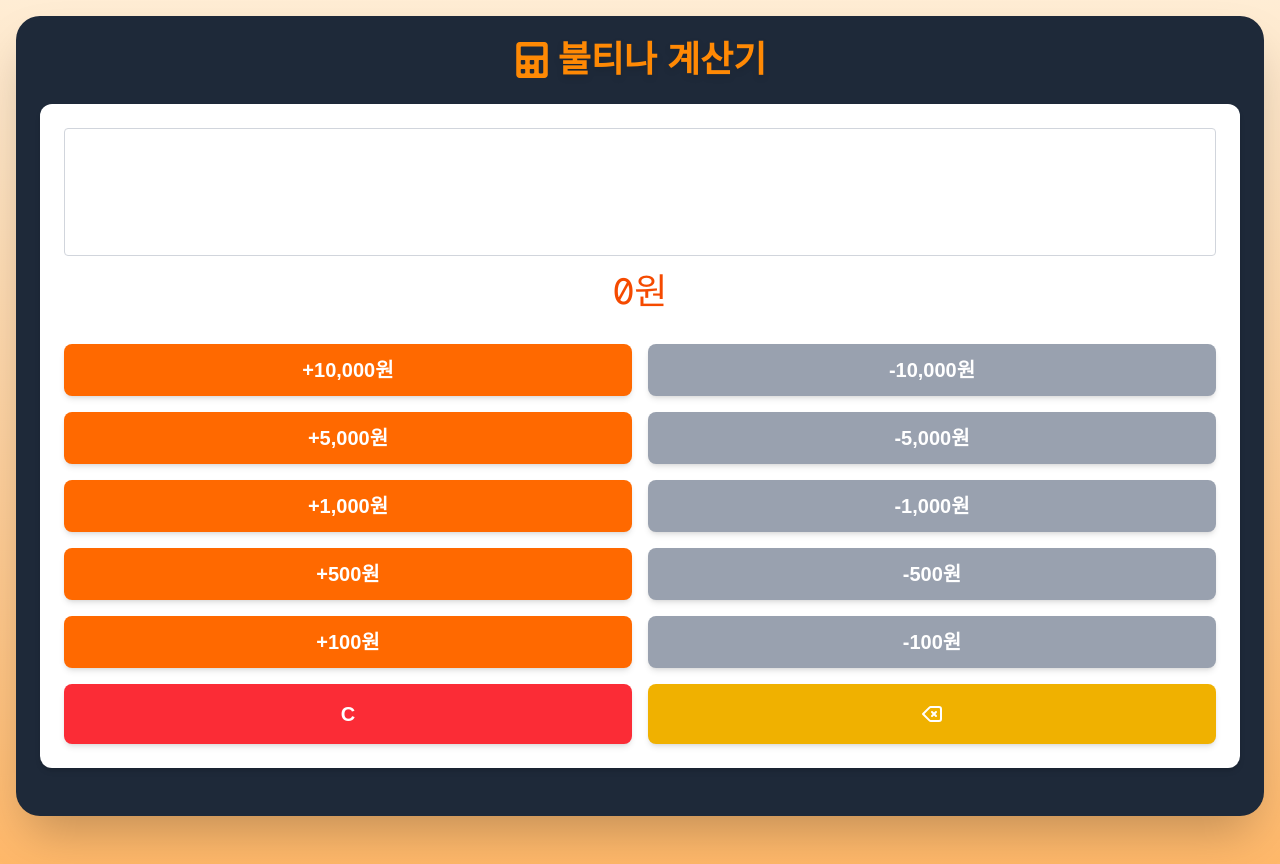
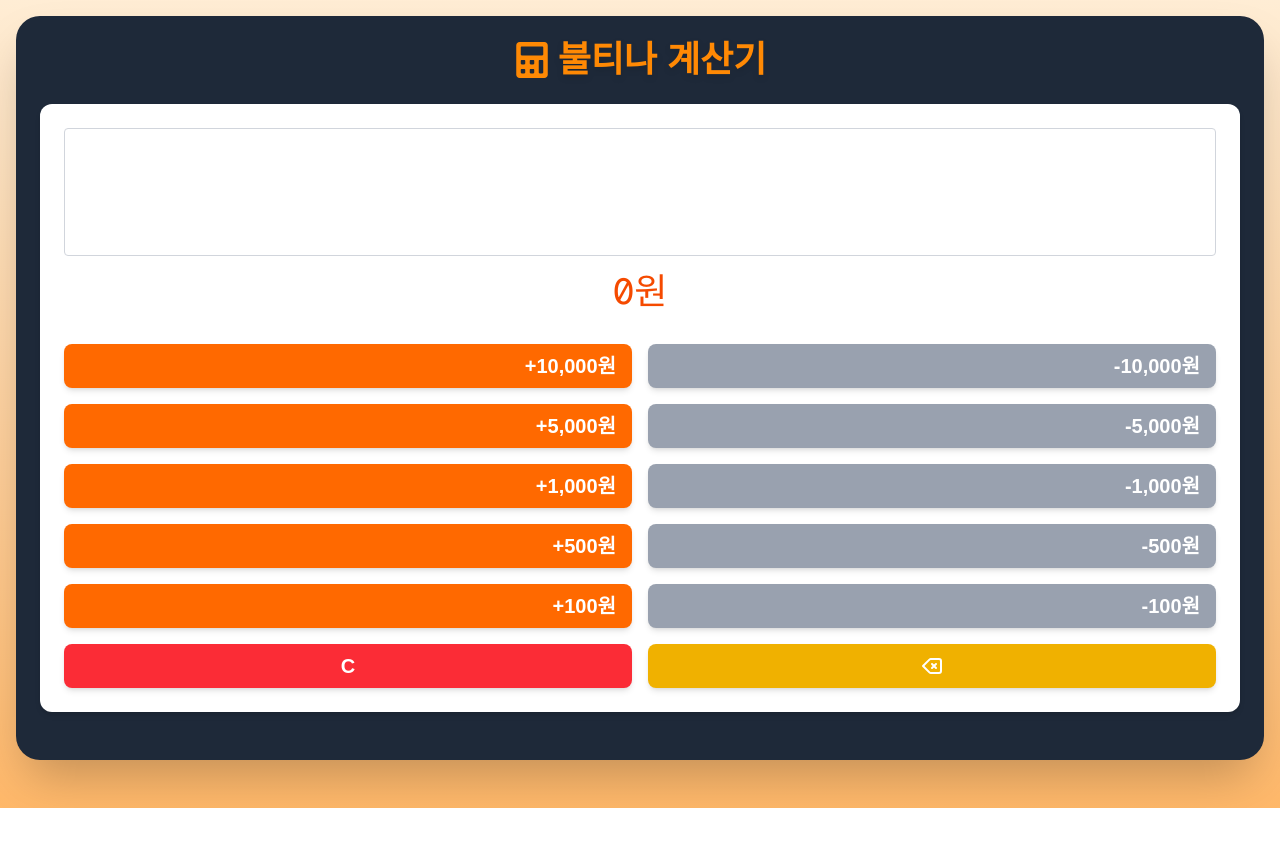
Before and after one commit to dokbun2/bultina, a Next.js app: page / in a window 1280 px wide. After the commit the page ends 808 px from the top, so only its background shows below. Built offline with nearby package versions, Linux system fonts and the light colour scheme; a web font is replaced by a local one.

Commit message:
수정 100원 기카
11

```diff
--- a/src/app/page.tsx
+++ b/src/app/page.tsx
@@ -42,6 +42,12 @@ export default function Home() {
     // localStorage에 저장
     localStorage.setItem('calculatorAmount', newAmount.toString());
     localStorage.setItem('calculatorHistory', JSON.stringify(newHistory));
+  };
+
+  // 버튼 클릭 이벤트 핸들러
+  const handleButtonClick = (e: React.MouseEvent, value: number) => {
+    e.preventDefault();
+    handleUpdateAmount(value);
   };
 
   // 전체 클리어
@@ -101,32 +107,32 @@ export default function Home() {
             {/* 좌측: 덧셈 버튼 */}
             <div className="flex flex-col gap-4">
               <button
-                className="bg-orange-500 hover:bg-orange-600 text-white text-xl rounded-lg py-3 font-bold shadow-md flex items-center justify-center"
-                onClick={() => handleUpdateAmount(10000)}
+                className="bg-orange-500 hover:bg-orange-600 text-white text-xl rounded-lg py-2 font-bold shadow-md flex items-center justify-end px-4"
+                onClick={(e) => handleButtonClick(e, 10000)}
               >
                  +10,000원
               </button>
               <button
-                className="bg-orange-500 hover:bg-orange-600 text-white text-xl rounded-lg py-3 font-bold shadow-md flex items-center justify-center"
-                onClick={() => handleUpdateAmount(5000)}
+                className="bg-orange-500 hover:bg-orange-600 text-white text-xl rounded-lg py-2 font-bold shadow-md flex items-center justify-end px-4"
+                onClick={(e) => handleButtonClick(e, 5000)}
               >
                  +5,000원
               </button>
               <button
-                className="bg-orange-500 hover:bg-orange-600 text-white text-xl rounded-lg py-3 font-bold shadow-md flex items-center justify-center"
-                onClick={() => handleUpdateAmount(1000)}
+                className="bg-orange-500 hover:bg-orange-600 text-white text-xl rounded-lg py-2 font-bold shadow-md flex items-center justify-end px-4"
+                onClick={(e) => handleButtonClick(e, 1000)}
               >
                  +1,000원
               </button>
               <button
-                className="bg-orange-500 hover:bg-orange-600 text-white text-xl rounded-lg py-3 font-bold shadow-md flex items-center justify-center"
-                onClick={() => handleUpdateAmount(500)}
+                className="bg-orange-500 hover:bg-orange-600 text-white text-xl rounded-lg py-2 font-bold shadow-md flex items-center justify-end px-4"
+                onClick={(e) => handleButtonClick(e, 500)}
               >
                  +500원
               </button>
               <button
-                className="bg-orange-500 hover:bg-orange-600 text-white text-xl rounded-lg py-3 font-bold shadow-md flex items-center justify-center"
-                onClick={() => handleUpdateAmount(100)}
+                className="bg-orange-500 hover:bg-orange-600 text-white text-xl rounded-lg py-2 font-bold shadow-md flex items-center justify-end px-4"
+                onClick={(e) => handleButtonClick(e, 100)}
               >
                  +100원
               </button>
@@ -135,32 +141,32 @@ export default function Home() {
             {/* 우측: 뺄셈 버튼 */}
             <div className="flex flex-col gap-4">
               <button
-                className="bg-gray-400 hover:bg-gray-500 text-white text-xl rounded-lg py-3 font-bold shadow-md flex items-center justify-center"
-                onClick={() => handleUpdateAmount(-10000)}
+                className="bg-gray-400 hover:bg-gray-500 text-white text-xl rounded-lg py-2 font-bold shadow-md flex items-center justify-end px-4"
+                onClick={(e) => handleButtonClick(e, -10000)}
               >
                  -10,000원
               </button>
               <button
-                className="bg-gray-400 hover:bg-gray-500 text-white text-xl rounded-lg py-3 font-bold shadow-md flex items-center justify-center"
-                onClick={() => handleUpdateAmount(-5000)}
+                className="bg-gray-400 hover:bg-gray-500 text-white text-xl rounded-lg py-2 font-bold shadow-md flex items-center justify-end px-4"
+                onClick={(e) => handleButtonClick(e, -5000)}
               >
                  -5,000원
               </button>
               <button
-                className="bg-gray-400 hover:bg-gray-500 text-white text-xl rounded-lg py-3 font-bold shadow-md flex items-center justify-center"
-                onClick={() => handleUpdateAmount(-1000)}
+                className="bg-gray-400 hover:bg-gray-500 text-white text-xl rounded-lg py-2 font-bold shadow-md flex items-center justify-end px-4"
+                onClick={(e) => handleButtonClick(e, -1000)}
               >
                  -1,000원
               </button>
               <button
-                className="bg-gray-400 hover:bg-gray-500 text-white text-xl rounded-lg py-3 font-bold shadow-md flex items-center justify-center"
-                onClick={() => handleUpdateAmount(-500)}
+                className="bg-gray-400 hover:bg-gray-500 text-white text-xl rounded-lg py-2 font-bold shadow-md flex items-center justify-end px-4"
+                onClick={(e) => handleButtonClick(e, -500)}
               >
                  -500원
               </button>
               <button
-                className="bg-gray-400 hover:bg-gray-500 text-white text-xl rounded-lg py-3 font-bold shadow-md flex items-center justify-center"
-                onClick={() => handleUpdateAmount(-100)}
+                className="bg-gray-400 hover:bg-gray-500 text-white text-xl rounded-lg py-2 font-bold shadow-md flex items-center justify-end px-4"
+                onClick={(e) => handleButtonClick(e, -100)}
               >
                  -100원
               </button>
@@ -170,14 +176,20 @@ export default function Home() {
           {/* 제어 버튼 영역 (아래에 별도 배치) */}
           <div className="grid grid-cols-2 gap-4 w-full">
             <button
-              className="bg-red-500 hover:bg-red-600 text-white text-xl rounded-lg py-4 font-bold shadow-md"
-              onClick={handleClear}
+              className="bg-red-500 hover:bg-red-600 text-white text-xl rounded-lg py-2 font-bold shadow-md"
+              onClick={(e) => {
+                e.preventDefault();
+                handleClear();
+              }}
             >
               C
             </button>
             <button
-              className="bg-yellow-500 hover:bg-yellow-600 text-white text-2xl rounded-lg py-4 font-bold shadow-md flex items-center justify-center"
-              onClick={handleUndoLast}
+              className="bg-yellow-500 hover:bg-yellow-600 text-white text-2xl rounded-lg py-2 font-bold shadow-md flex items-center justify-center"
+              onClick={(e) => {
+                e.preventDefault();
+                handleUndoLast();
+              }}
             >
               <HiOutlineBackspace />
             </button>
```
